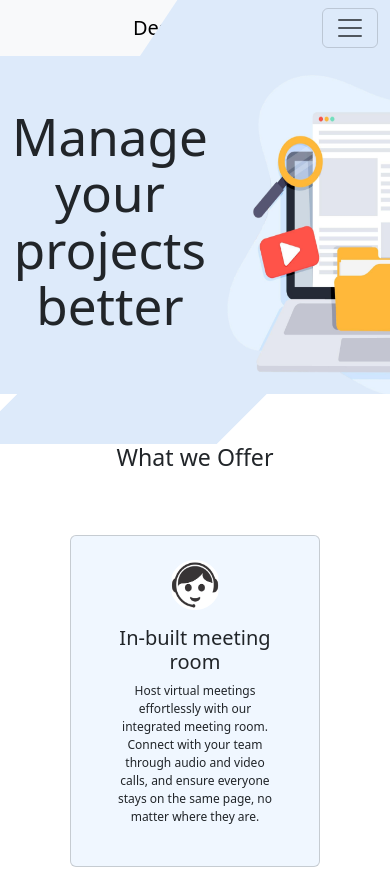
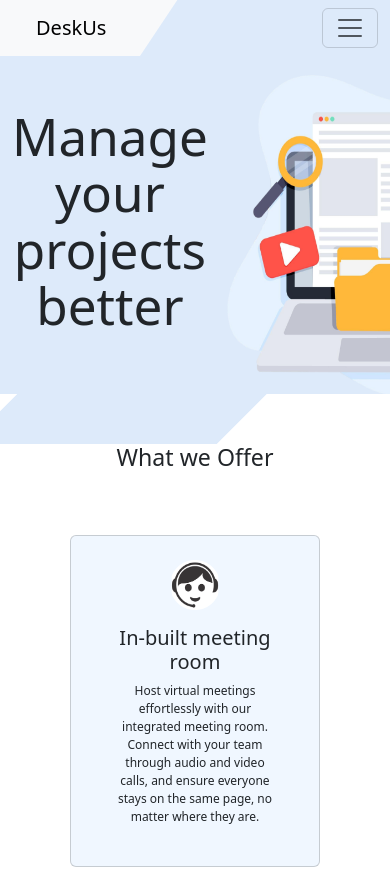
Before and after one commit to hadiya8149/Project-Management, a React (Vite) app: page / in a window 390 px wide. Shown: the top 869 px of the page. Built offline with nearby package versions, Linux system fonts and the light colour scheme.

Commit message:
css update navbar-brand

```diff
--- a/src/index.css
+++ b/src/index.css
@@ -102,3 +102,8 @@ button:focus-visible {
     margin:0 auto;
   }
 }
+@media only screen and (max-width:500px){
+  a.navbar-brand{
+    margin:0 24px;
+  }
+}
```
